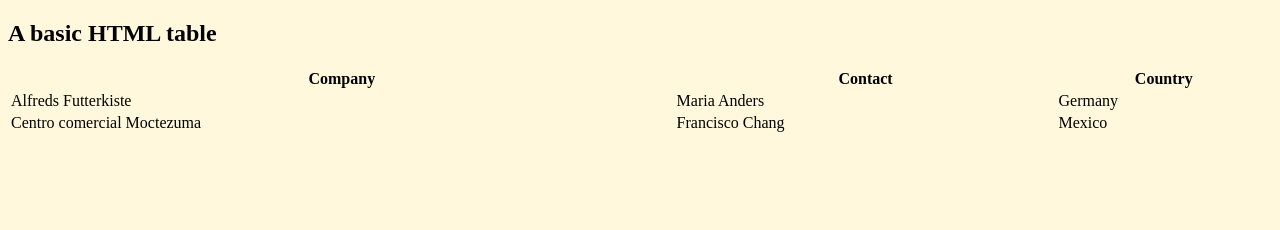
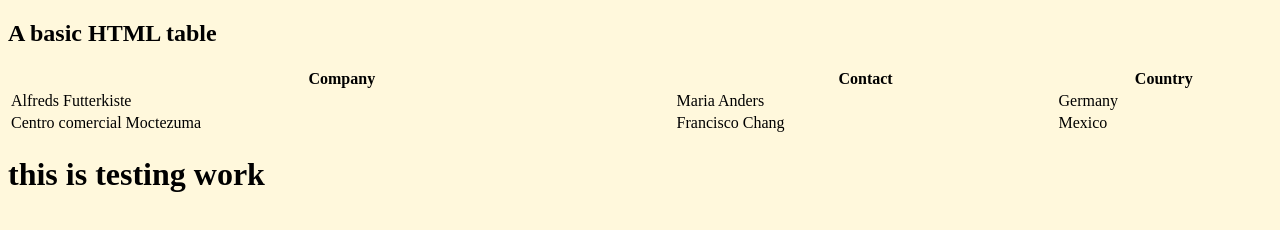
Before and after one commit to Raoshayan/testing-working, a plain HTML site: page index.html in a window 1280 px wide. Drawn offline with Linux system fonts and the light colour scheme.

Commit message:
testingWork

```diff
--- a/custom.css
+++ b/custom.css
@@ -1,3 +1,7 @@
 body{
 	background-color: cornsilk;
 }
+
+h1{
+	color: inherit;
+}
--- a/custom.js
+++ b/custom.js
@@ -1 +1,3 @@
 var testing = 123
+
+var test = "this is testing work"
--- a/index.html
+++ b/index.html
@@ -31,5 +31,8 @@
 	    <td>Mexico</td>
 	  </tr>
 	</table>
+
+	<h1>this is testing work</h1>
+
 </body>
 </html>
```
Also changed, not shown: contact.html (added, +13 -0 lines).
